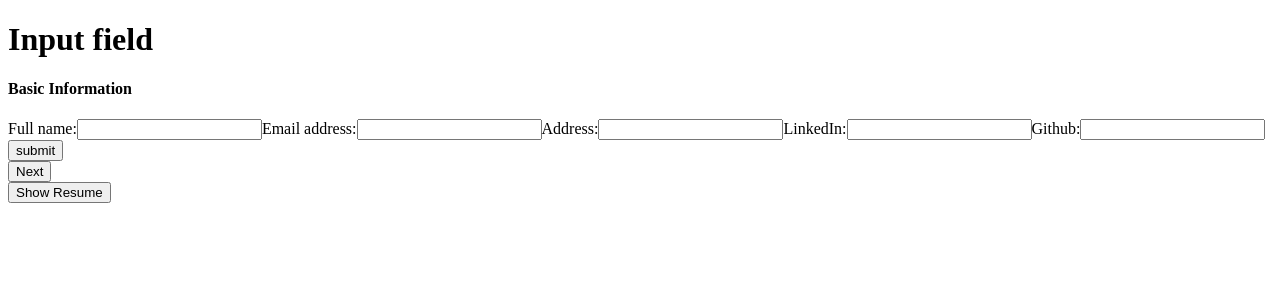
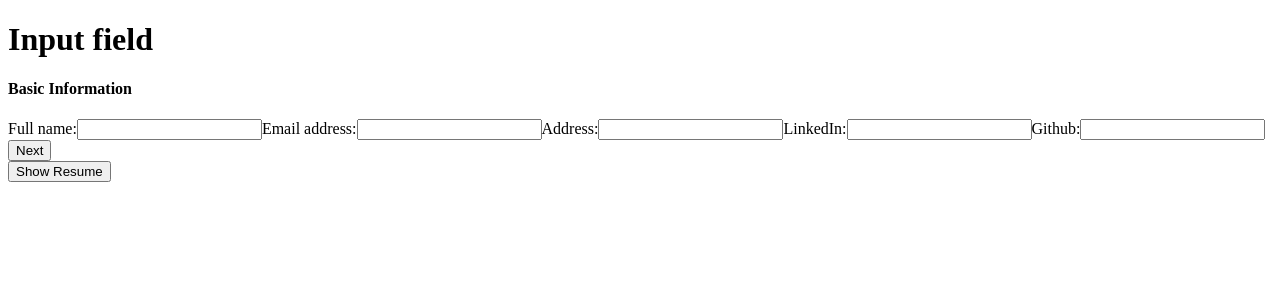
Before and after one commit to kosunghw/cv-application, a React (Vite) app: page / in a window 1280 px wide. Shown: the top 300 px of the page. Built offline with nearby package versions, Linux system fonts and the light colour scheme.

Commit message:
Delete submit button in Basic information form

```diff
--- a/src/App.jsx
+++ b/src/App.jsx
@@ -46,18 +46,6 @@ function App() {
     setPerson({ ...person, github: e.target.value });
   }
 
-  function handleBasicSubmit(e) {
-    e.preventDefault();
-    const newObj = {
-      fullName: document.getElementById("name").value,
-      emailAddress: document.getElementById("email").value,
-      address: document.getElementById("address").value,
-      linkedIn: document.getElementById("linkedIn").value,
-      github: document.getElementById("github").value,
-    };
-    setPerson(newObj);
-  }
-
   function handleEducationSubmit(e) {
     e.preventDefault();
     const newObj = {
@@ -87,7 +75,6 @@ function App() {
     return (
       <>
         <Form
-          handleBasicSubmit={handleBasicSubmit}
           handleEducationSubmit={handleEducationSubmit}
           handleExperienceSubmit={handleExperienceSubmit}
           formIndex={formIndex}
--- a/src/components/Form.jsx
+++ b/src/components/Form.jsx
@@ -2,7 +2,6 @@ import { useState } from "react";
 import "../styles/form-style.css";
 
 function Form({
-  handleBasicSubmit,
   handleEducationSubmit,
   handleExperienceSubmit,
   formIndex,
@@ -19,7 +18,6 @@ function Form({
       <h1>Input field</h1>
       {formIndex === 0 && (
         <BasicInformation
-          handleBasicSubmit={handleBasicSubmit}
           formIndex={formIndex}
           setFormIndex={setFormIndex}
           person={person}
@@ -49,7 +47,6 @@ function Form({
 }
 
 function BasicInformation({
-  handleBasicSubmit,
   formIndex,
   setFormIndex,
   person,
@@ -62,12 +59,7 @@ function BasicInformation({
   return (
     <div>
       <h4>Basic Information</h4>
-      <form
-        onSubmit={(e) => {
-          setFormIndex(++formIndex);
-          handleBasicSubmit(e);
-        }}
-      >
+      <form>
         <label htmlFor="name">
           Full name:
           <input
@@ -114,12 +106,10 @@ function BasicInformation({
             onChange={onBasicGithubInput}
           />
         </label>
-        <button type="submit">submit</button>
       </form>
       <button
-        onClick={(e) => {
+        onClick={() => {
           setFormIndex(++formIndex);
-          handleBasicSubmit(e);
         }}
       >
         Next
```
